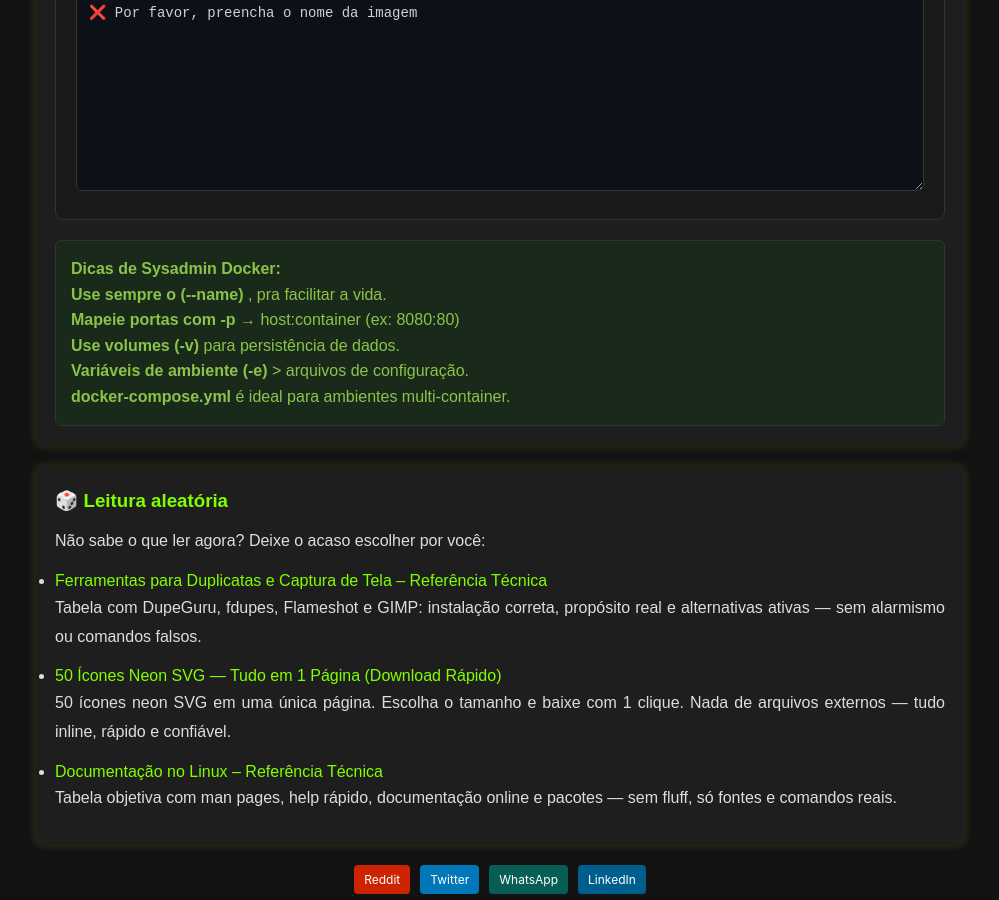
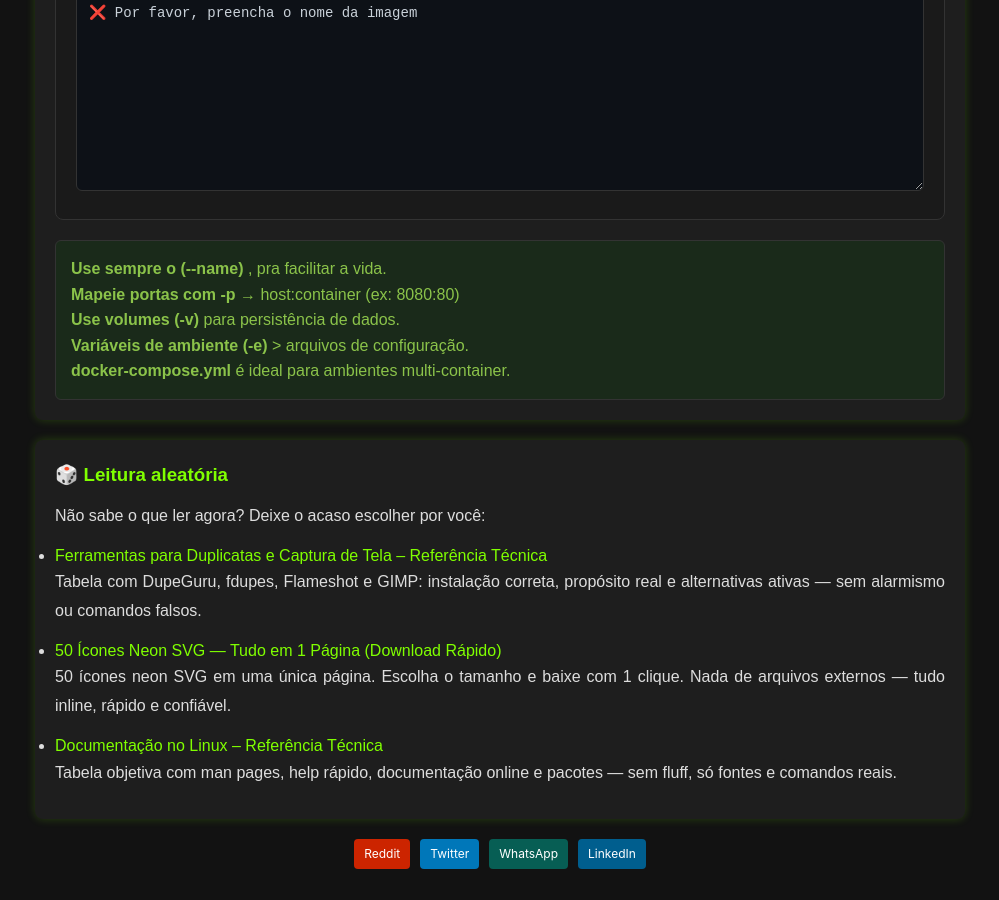
Before and after one commit to Piolinux/piolinux-site, a Jekyll site: the page built from _pages/_tools/gerador-de-comandos-docker-online-run-build-compose.html, in a window 1280 px wide and 900 px high, scrolled down 1274 px. Shown: the whole window, without its empty margins (140-1139 px from the left). Built offline with Jekyll 4.4.1, drawn with Linux system fonts in a browser that asks for light colours.

Commit message:
Update gerador-de-comandos-docker-online-run-build-compose.html

```diff
--- a/_pages/_tools/gerador-de-comandos-docker-online-run-build-compose.html
+++ b/_pages/_tools/gerador-de-comandos-docker-online-run-build-compose.html
@@ -83,7 +83,6 @@ tags: [docker, devops, containers, cli, linux]
 
 
   <div style="background: #1a2a1a; color: #8bc34a; padding: 15px; border-radius: 6px; margin-top: 20px; border: 1px solid #333;">
-    <strong> Dicas de Sysadmin Docker:</strong><br>
       <strong>Use sempre o (--name)</strong> , pra facilitar a vida.<br>
       <strong>Mapeie portas com -p</strong> → host:container (ex: 8080:80)<br>
       <strong>Use volumes (-v)</strong> para persistência de dados.<br>
```
